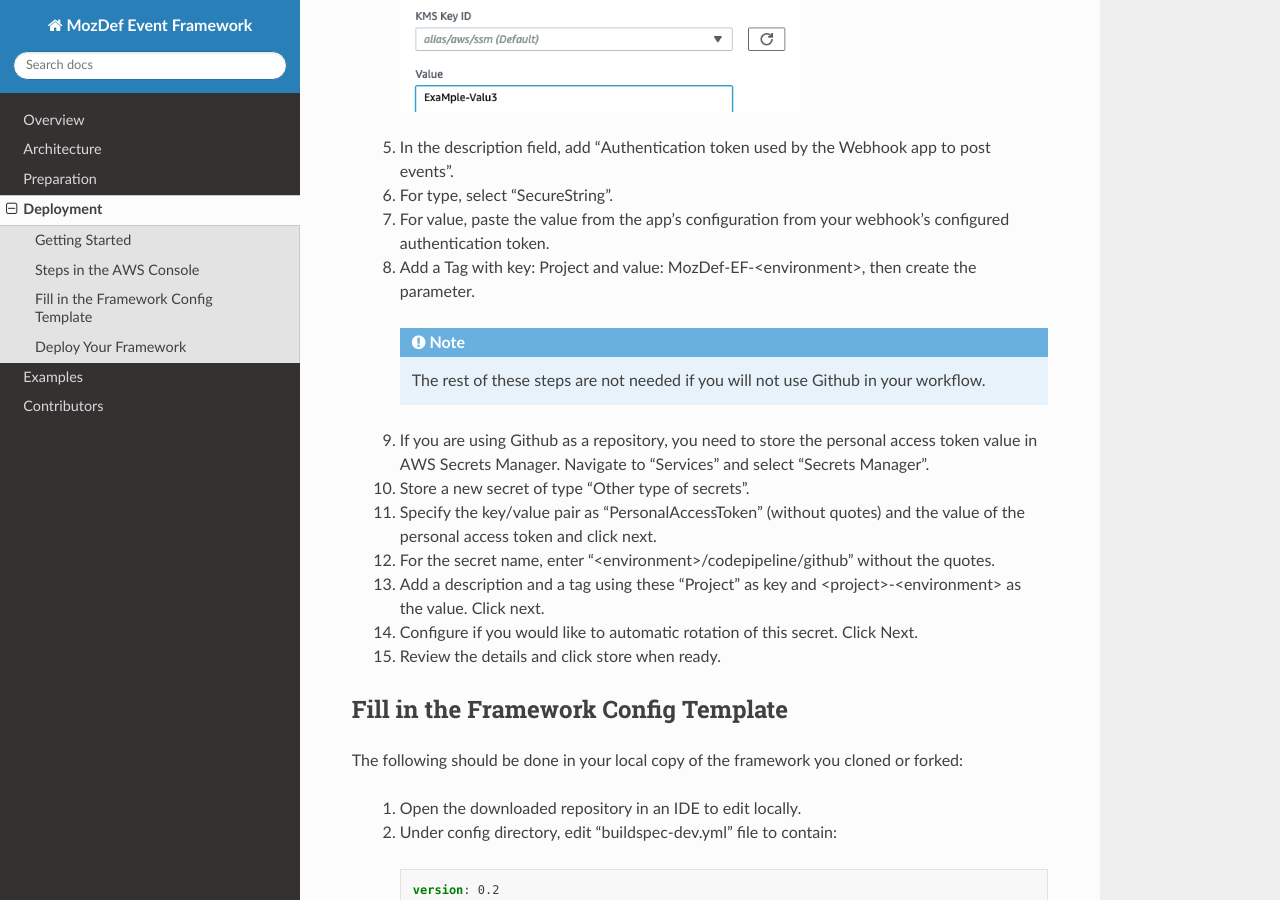
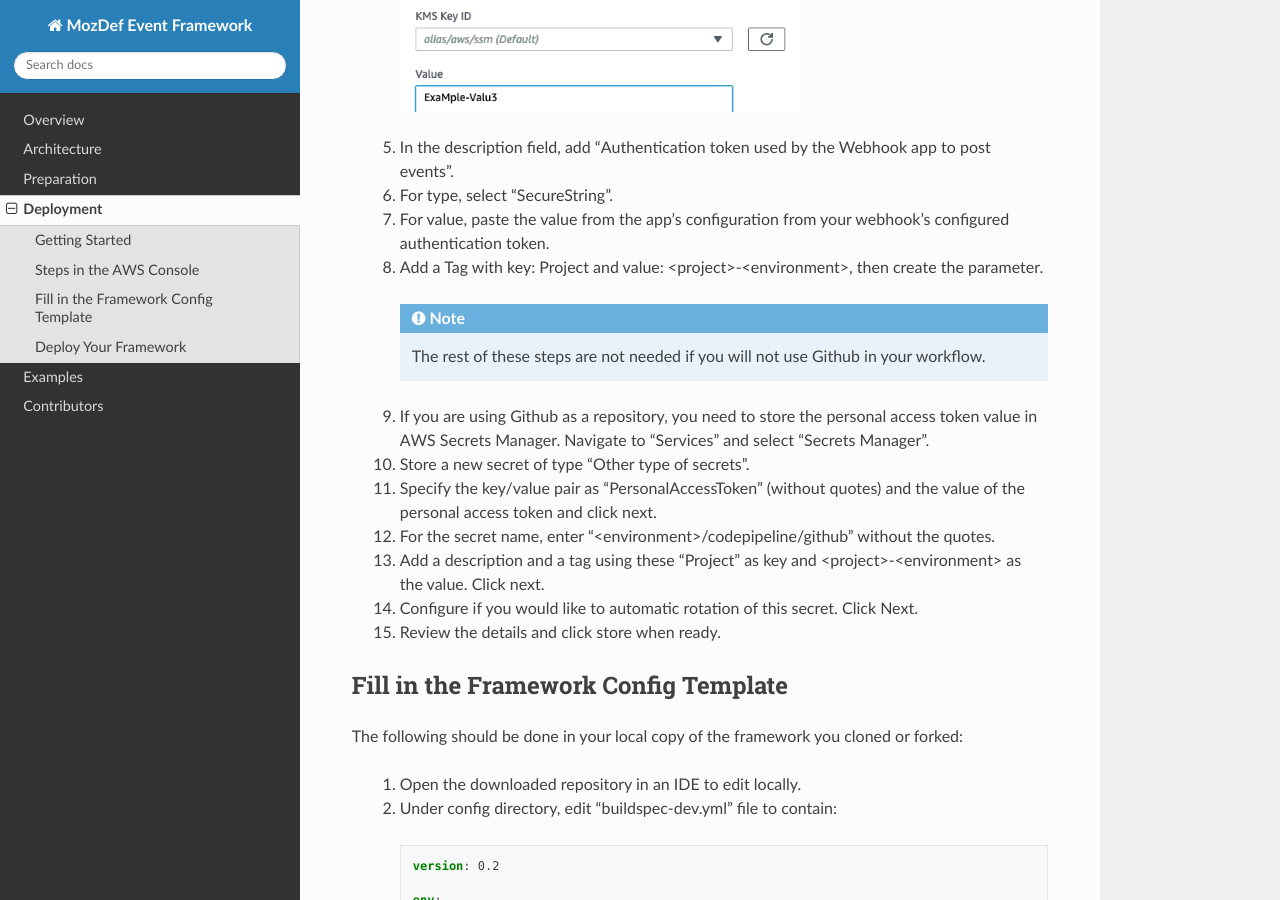
Before and after one commit to mozilla/mozdef-event-framework, a Sphinx documentation site: the page built from docs/source/usage/deployment.rst, in a window 1280 px wide and 900 px high, scrolled down 1904 px. Built offline with Sphinx 7.4.7 and the Read the Docs theme 2.0.0, drawn with Linux system fonts in a browser that asks for light colours.

Commit message:
changing MozDef-EF to project

```diff
--- a/docs/source/usage/deployment.rst
+++ b/docs/source/usage/deployment.rst
@@ -55,7 +55,7 @@
   5. In the description field, add “Authentication token used by the Webhook app to post events”.
   6. For type, select “SecureString”.
   7. For value, paste the value from the app’s configuration from your webhook's configured authentication token.
-  8. Add a Tag with key: Project and value: MozDef-EF-<environment>, then create the parameter.
+  8. Add a Tag with key: Project and value: <project>-<environment>, then create the parameter.
 
     .. note:: The rest of these steps are not needed if you will not use Github in your workflow.
 
```
